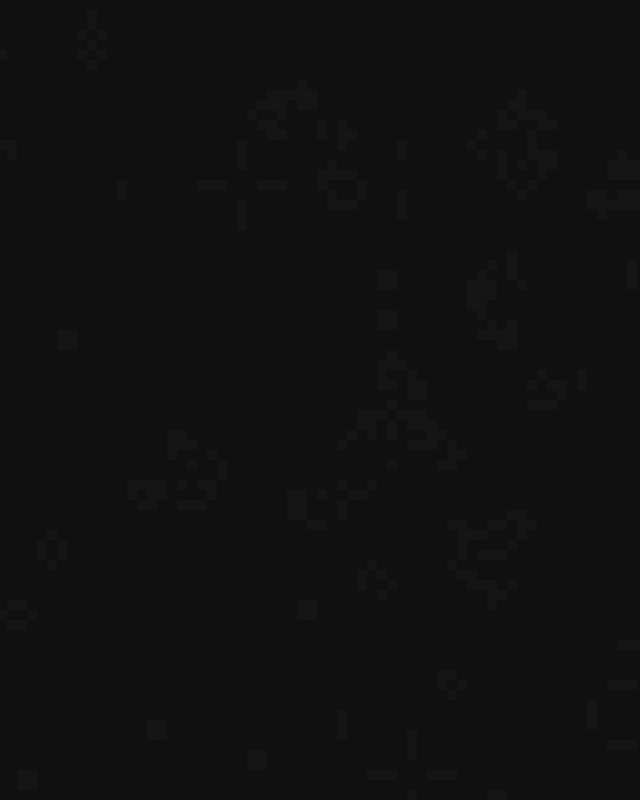
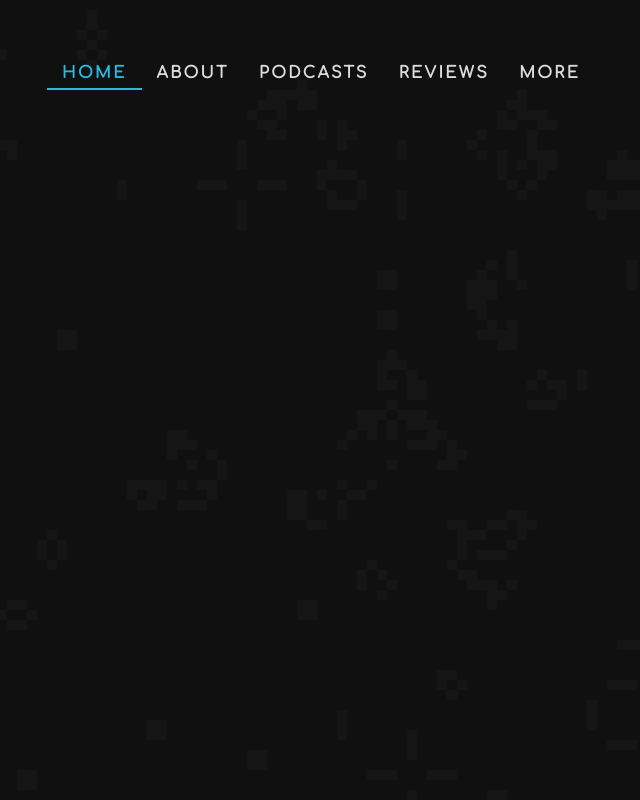
Before and after one commit to JoshuaDRose/slushie0, a plain HTML site: page index.html in a window 1280 px wide. Shown: the top 800 px of the page, without its empty margins (593-1233 px from the left). Drawn offline with Linux system fonts and the light colour scheme; a web font is replaced by a local one.

Commit message:
added broken navbar

```diff
--- a/index.html
+++ b/index.html
@@ -2,10 +2,18 @@
 <html>
 <head>
   <title>Test</title>
+  <link href="https://fonts.googleapis.com/css?family=Material+Icons|Comfortaa|Roboto|Google+Sans:500,400" rel="stylesheet">
   <link rel="stylesheet" as="style" href="./style.css">
   <script src="./background.js" type="module"></script>
 </head>
 <body>
+  <nav>
+    <a href='#' onclick="goto(0);" class='active'>Home</a>
+    <a href='#' onclick="goto(1);">About</a>
+    <a href='#' onclick="goto(2);">Podcasts</a>
+    <a href='#' onclick="goto(3);">Reviews</a>
+    <a href='#' onclick="goto(4);">More</a>
+  </nav>
   <div class="center">
     <div id="icons">
       <a><img src="assets/Discord-Logo-White.png"></a>
--- a/style.css
+++ b/style.css
@@ -1,6 +1,7 @@
 body {
   padding: 0;
   margin: 0 !important;
+  overflow-x: hidden;
 }
 
 #icons {
@@ -12,3 +13,44 @@ body {
   display: flex;
   justify-content: center;
 }
+
+/* Navbar CSS */
+nav {
+  position: absolute;
+  top: 0;
+  left: 50%;
+  font-family: "Comfortaa";
+  font-weight: bold;
+  text-transform: uppercase;
+  display: flex;
+  justify-content: center;
+  padding-top: 5%;
+  padding-bottom: 2%;
+}
+nav a {
+  padding: 0 15px 6px;
+  letter-spacing: 0.15em;
+  position: relative;
+  text-decoration: none;
+  color: rgba(220, 220, 220) !important;
+}
+nav a:not(.active):after {
+  background: none repeat scroll 0 0 transparent;
+  bottom: 0;
+  content: "";
+  display: block;
+  height: 2px;
+  left: 50%;
+  position: absolute;
+  background: rgba(220, 220, 220);
+  transition: width 0.4s ease 0s, left 0.4s ease 0s;
+  width: 0;
+}
+nav a:hover:after {
+  width: 80%;
+  left: 10%;
+}
+nav a.active {
+  color: rgb(40, 186, 222) !important;
+  border-bottom: 2px solid rgb(40, 186, 222) !important;
+}
```
